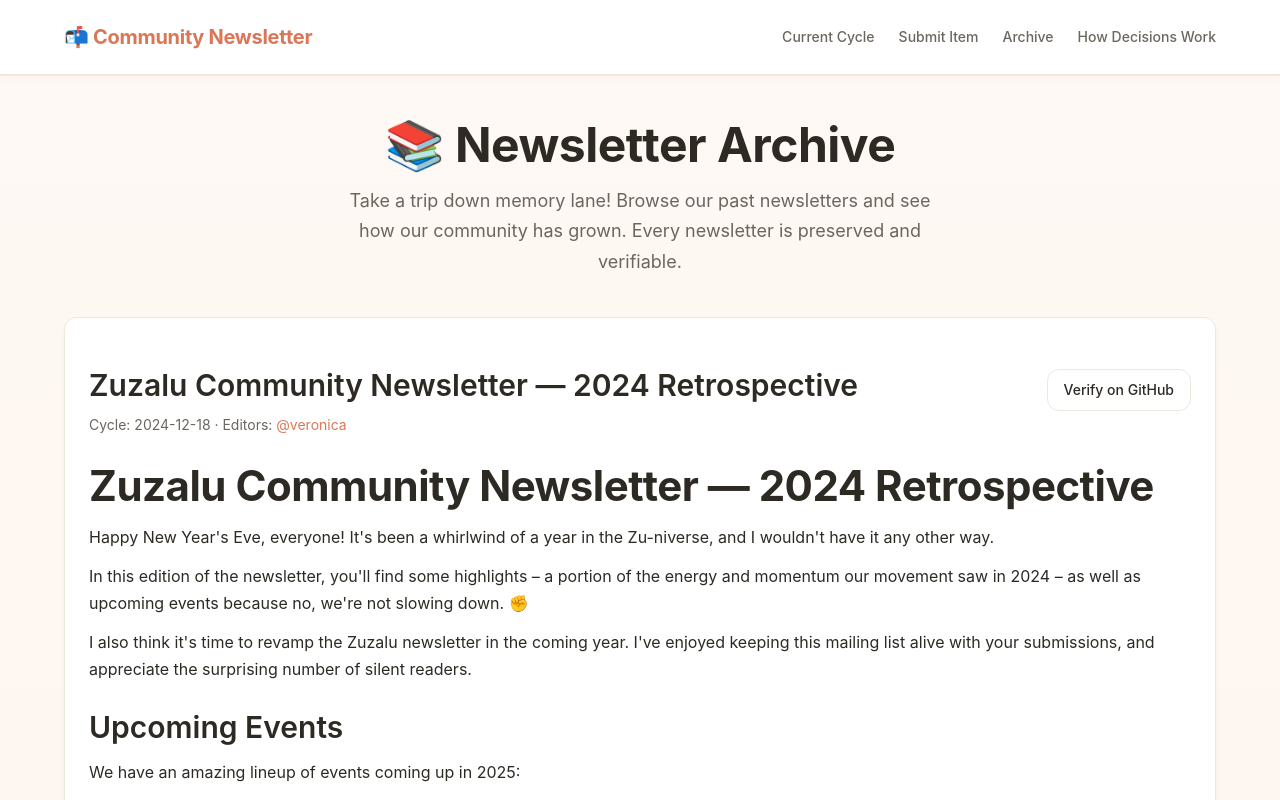
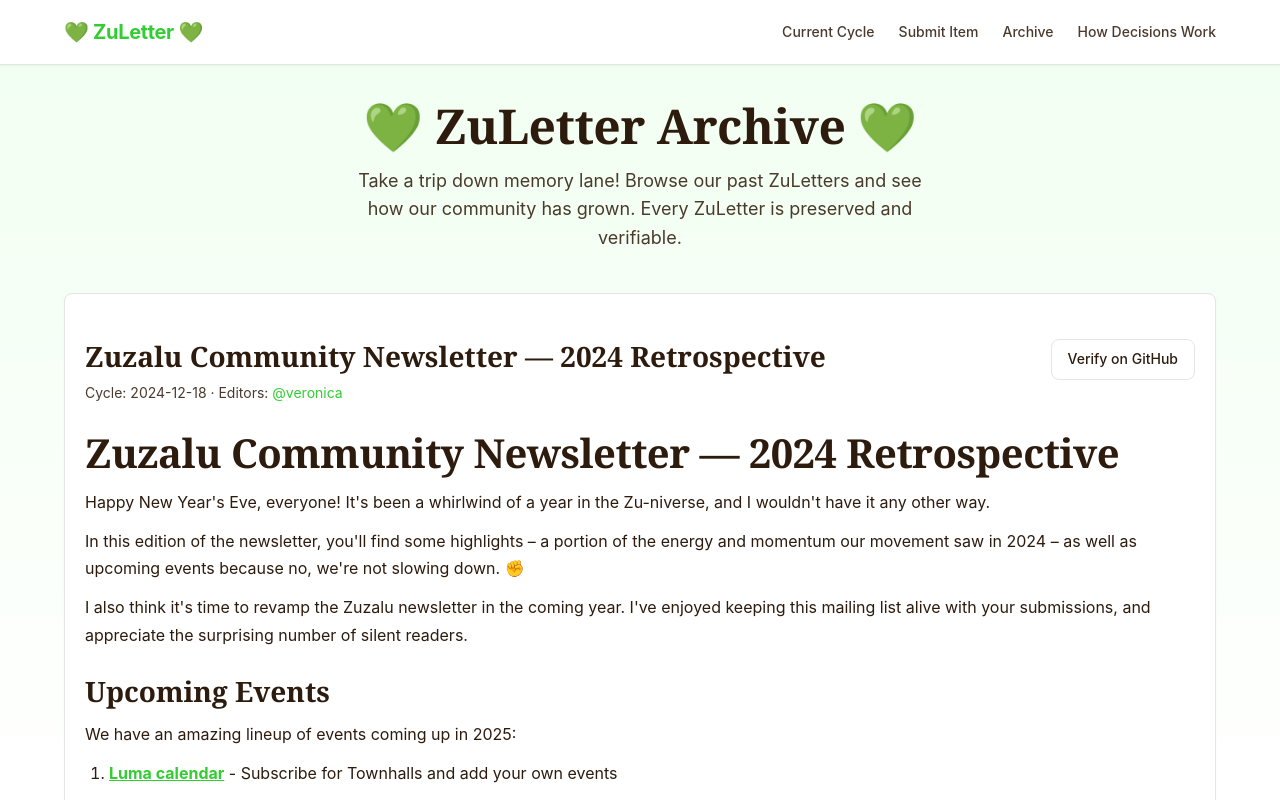
Before and after one commit to vrnvrn/zu, a Next.js app in the folder zuletter/: page /archive in a window 1280 px wide. Shown: the top 800 px of the page. Built offline with nearby package versions, Linux system fonts and the light colour scheme; no server answers.

Commit message:
make colors more Zu

```diff
--- a/zuletter/app/archive/page.tsx
+++ b/zuletter/app/archive/page.tsx
@@ -24,17 +24,17 @@ export default async function ArchivePage() {
       <div className="container">
         <header style={{ marginBottom: '40px', textAlign: 'center' }}>
           <h1 style={{ fontSize: '48px', marginBottom: '12px' }}>
-            📚 Newsletter Archive
+            💚 ZuLetter Archive 💚
           </h1>
           <p style={{ fontSize: '18px', color: 'var(--text-secondary)', maxWidth: '600px', margin: '0 auto' }}>
-            Take a trip down memory lane! Browse our past newsletters and see how our community has grown.
-            Every newsletter is preserved and verifiable.
+            Take a trip down memory lane! Browse our past ZuLetters and see how our community has grown.
+            Every ZuLetter is preserved and verifiable.
           </p>
         </header>
 
         {allNewsletters.length === 0 ? (
           <div className="card">
-            <p className="text-secondary">No newsletters published yet.</p>
+            <p className="text-secondary">No ZuLetters published yet.</p>
           </div>
         ) : (
           <div>
--- a/zuletter/app/globals.css
+++ b/zuletter/app/globals.css
@@ -5,24 +5,28 @@
 }
 
 :root {
+  /* Zuzalu-inspired color palette */
   --bg-primary: #ffffff;
-  --bg-secondary: #fef9f5;
-  --bg-tertiary: #fef4ec;
-  --text-primary: #2d2a24;
-  --text-secondary: #6b675f;
-  --text-tertiary: #9b978d;
-  --border: #ede8e0;
-  --accent: #d97757;
-  --accent-hover: #c4684a;
-  --accent-light: #f5e6df;
-  --success: #4a9b4a;
-  --warning: #e6a84a;
-  --danger: #e67e7e;
-  --shadow-sm: 0 2px 4px rgba(217, 119, 87, 0.08);
-  --shadow-md: 0 4px 12px rgba(217, 119, 87, 0.12);
-  --shadow-lg: 0 8px 24px rgba(217, 119, 87, 0.15);
-  --radius: 12px;
-  --radius-sm: 8px;
+  --bg-secondary: #fafafa;
+  --bg-tertiary: #f5f5f5;
+  --text-primary: #2d1b0e;
+  --text-secondary: #4a3a2e;
+  --text-tertiary: #6b5d4f;
+  --border: #e5e5e5;
+  /* Zuzalu lime-green accent - primary brand color */
+  --accent: #32CD32;
+  --accent-hover: #28a828;
+  --accent-light: #f0fff0;
+  --success: #10B981;
+  --warning: #F59E0B;
+  --danger: #EF4444;
+  --button-bg: #2d1b0e;
+  --button-hover: #1a1008;
+  --shadow-sm: 0 1px 2px rgba(45, 27, 14, 0.05);
+  --shadow-md: 0 4px 12px rgba(45, 27, 14, 0.1);
+  --shadow-lg: 0 8px 24px rgba(45, 27, 14, 0.15);
+  --radius: 8px;
+  --radius-sm: 6px;
 }
 
 body {
@@ -31,9 +35,10 @@ body {
     sans-serif;
   -webkit-font-smoothing: antialiased;
   -moz-osx-font-smoothing: grayscale;
-  background: linear-gradient(180deg, #fef9f5 0%, #fef4ec 100%);
+  background: linear-gradient(to bottom, #f0fff0 0%, #ffffff 100%);
+  background-attachment: fixed;
   color: var(--text-primary);
-  line-height: 1.7;
+  line-height: 1.6;
   min-height: 100vh;
 }
 
@@ -61,18 +66,20 @@ button {
   padding: 0 24px;
 }
 
-/* Doc-like typography */
+/* Typography - Zuzalu-inspired with serif headings */
 h1 {
-  font-size: 42px;
+  font-family: 'Georgia', 'Times New Roman', 'Times', serif;
+  font-size: 40px;
   font-weight: 700;
   line-height: 1.2;
-  margin: 0 0 20px 0;
+  margin: 0 0 16px 0;
   color: var(--text-primary);
   letter-spacing: -0.5px;
 }
 
 h2 {
-  font-size: 30px;
+  font-family: 'Georgia', 'Times New Roman', 'Times', serif;
+  font-size: 28px;
   font-weight: 600;
   line-height: 1.3;
   margin: 24px 0 12px 0;
@@ -80,6 +87,7 @@ h2 {
 }
 
 h3 {
+  font-family: 'Georgia', 'Times New Roman', 'Times', serif;
   font-size: 24px;
   font-weight: 600;
   line-height: 1.4;
@@ -88,6 +96,7 @@ h3 {
 }
 
 h4 {
+  font-family: 'Georgia', 'Times New Roman', 'Times', serif;
   font-size: 20px;
   font-weight: 600;
   line-height: 1.4;
@@ -100,22 +109,22 @@ p {
   color: var(--text-primary);
 }
 
-/* Card styling */
+/* Card styling - Luma-inspired */
 .card {
   background: var(--bg-primary);
   border: 1px solid var(--border);
   border-radius: var(--radius);
-  padding: 24px;
-  margin-bottom: 20px;
+  padding: 20px;
+  margin-bottom: 16px;
   box-shadow: var(--shadow-sm);
-  transition: all 0.3s ease;
+  transition: all 0.2s ease;
   position: relative;
 }
 
 .card:hover {
   box-shadow: var(--shadow-md);
   border-color: var(--accent);
-  transform: translateY(-2px);
+  transform: translateY(-1px);
 }
 
 .card::before {
@@ -124,11 +133,11 @@ p {
   top: 0;
   left: 0;
   right: 0;
-  height: 3px;
-  background: linear-gradient(90deg, var(--accent), var(--accent-light));
+  height: 2px;
+  background: var(--accent);
   border-radius: var(--radius) var(--radius) 0 0;
   opacity: 0;
-  transition: opacity 0.3s ease;
+  transition: opacity 0.2s ease;
 }
 
 .card:hover::before {
@@ -152,20 +161,21 @@ p {
 }
 
 .badge-state-shortlisted {
-  background: #fff8ed;
-  color: var(--warning);
-  border: 1px solid rgba(230, 168, 74, 0.2);
+  background: #FEF3C7;
+  color: #92400E;
+  border: 1px solid rgba(245, 158, 11, 0.2);
 }
 
 .badge-state-accepted {
-  background: #e8f5e8;
-  color: var(--success);
-  border: 1px solid rgba(74, 155, 74, 0.2);
+  background: #D1FAE5;
+  color: #065F46;
+  border: 1px solid rgba(16, 185, 129, 0.2);
 }
 
 .badge-state-rejected {
-  background: #ffe6e6;
-  color: var(--danger);
+  background: #FEE2E2;
+  color: #991B1B;
+  border: 1px solid rgba(239, 68, 68, 0.2);
 }
 
 .badge-state-deferred {
@@ -193,14 +203,15 @@ p {
 }
 
 .btn-primary {
-  background: linear-gradient(135deg, var(--accent) 0%, var(--accent-hover) 100%);
+  background: var(--button-bg);
   color: white;
-  box-shadow: 0 2px 8px rgba(217, 119, 87, 0.3);
+  box-shadow: 0 2px 8px rgba(45, 27, 14, 0.25);
+  font-weight: 500;
 }
 
 .btn-primary:hover {
-  background: linear-gradient(135deg, var(--accent-hover) 0%, var(--accent) 100%);
-  box-shadow: 0 4px 12px rgba(217, 119, 87, 0.4);
+  background: var(--button-hover);
+  box-shadow: 0 4px 12px rgba(45, 27, 14, 0.35);
   transform: translateY(-1px);
 }
 
@@ -258,13 +269,13 @@ p {
   margin-right: 8px;
 }
 
-/* Navigation */
+/* Navigation - Luma-inspired */
 .nav {
   background: var(--bg-primary);
-  border-bottom: 2px solid var(--border);
-  padding: 20px 0;
-  margin-bottom: 40px;
-  box-shadow: 0 2px 8px rgba(217, 119, 87, 0.05);
+  border-bottom: 1px solid var(--border);
+  padding: 16px 0;
+  margin-bottom: 32px;
+  box-shadow: 0 1px 3px rgba(0, 0, 0, 0.05);
 }
 
 .nav-content {
--- a/zuletter/app/layout.tsx
+++ b/zuletter/app/layout.tsx
@@ -2,7 +2,7 @@ import type { Metadata } from 'next'
 import './globals.css'
 
 export const metadata: Metadata = {
-  title: 'Community Newsletter',
+  title: '💚 ZuLetter 💚',
   description: 'A transparent, GitHub-native newsletter system',
 }
 
--- a/zuletter/app/page.tsx
+++ b/zuletter/app/page.tsx
@@ -21,10 +21,10 @@ export default async function HomePage() {
       <div className="container">
         <header style={{ marginBottom: '40px', textAlign: 'center' }}>
           <h1 style={{ fontSize: '48px', marginBottom: '12px' }}>
-            📬 Community Newsletter
+            💚 ZuLetter 💚
           </h1>
           <p style={{ fontSize: '18px', color: 'var(--text-secondary)', maxWidth: '600px', margin: '0 auto' }}>
-            Welcome! Here's what's happening in our community this cycle.
+            Welcome! Here&apos;s what&apos;s happening in our community this cycle.
             Every item is transparently tracked and open for everyone to see.
           </p>
           <div style={{
@@ -112,7 +112,7 @@ export default async function HomePage() {
                 📖 Read the Full Retrospective
               </Link>
               <p className="text-secondary" style={{ marginTop: '12px', fontSize: '14px' }}>
-                View the complete newsletter with all photos and original formatting
+                View the complete 💚 ZuLetter 💚 with all photos and original formatting
               </p>
             </div>
           </div>
--- a/zuletter/app/submit/page.tsx
+++ b/zuletter/app/submit/page.tsx
@@ -44,7 +44,7 @@ export default function SubmitPage() {
             ✨ Share Your Story
           </h1>
           <p style={{ fontSize: '18px', color: 'var(--text-secondary)', maxWidth: '600px', margin: '0 auto' }}>
-            Have something exciting to share with the community? We'd love to hear about it!
+            Have something exciting to share with the community? We&apos;d love to hear about it!
             Your submission helps keep everyone connected and informed.
           </p>
         </header>
@@ -177,8 +177,8 @@ export default function SubmitPage() {
                 🚀 Submit Your Item
               </button>
               <p className="text-secondary" style={{ marginTop: '16px', fontSize: '14px', lineHeight: '1.6' }}>
-                💡 You'll be redirected to GitHub to complete your submission.
-                Don't worry—it's quick and easy! This helps us keep everything organized and transparent.
+                💡 You&apos;ll be redirected to GitHub to complete your submission.
+                Don&apos;t worry—it&apos;s quick and easy! This helps us keep everything organized and transparent.
               </p>
             </div>
           </form>
--- a/zuletter/components/ItemCard.tsx
+++ b/zuletter/components/ItemCard.tsx
@@ -68,7 +68,7 @@ export default function ItemCard({ item }: ItemCardProps) {
           borderLeft: '4px solid var(--accent)'
         }}>
           <div style={{ fontSize: '12px', fontWeight: '600', marginBottom: '6px', color: 'var(--accent)', textTransform: 'uppercase', letterSpacing: '0.5px' }}>
-            💬 Editor's Note
+            💬 Editor&apos;s Note
             {decidedBy && ` from @${decidedBy}`}
           </div>
           <div style={{ fontSize: '14px', color: 'var(--text-primary)', lineHeight: '1.6' }}>
--- a/zuletter/components/Nav.tsx
+++ b/zuletter/components/Nav.tsx
@@ -6,7 +6,7 @@ export default function Nav() {
       <div className="container">
         <div className="nav-content">
           <Link href="/" style={{ fontSize: '20px', fontWeight: '700', color: 'var(--accent)', letterSpacing: '-0.3px' }}>
-            📬 Community Newsletter
+            💚 ZuLetter 💚
           </Link>
           <div className="nav-links">
             <Link href="/" className="nav-link">
--- a/zuletter/next.config.js
+++ b/zuletter/next.config.js
@@ -4,10 +4,6 @@ const nextConfig = {
   images: {
     unoptimized: true,
   },
-  // Enable ISR for GitHub API data
-  experimental: {
-    isrMemoryCacheSize: 0, // Disable in-memory cache for edge
-  },
 }
 
 module.exports = nextConfig
```
Also changed, not shown: zuletter/app/how-decisions-work/page.tsx (+10 -10 lines), 1 other file (tests, documents, lock files or other folders).
